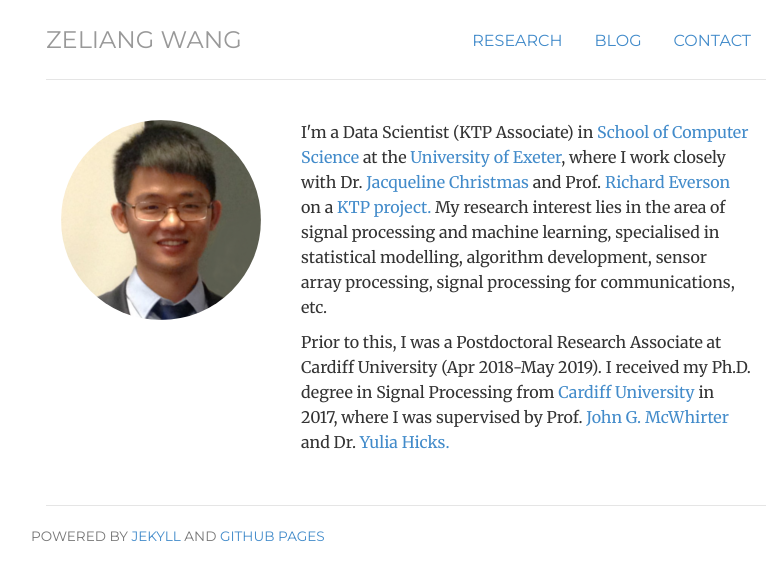
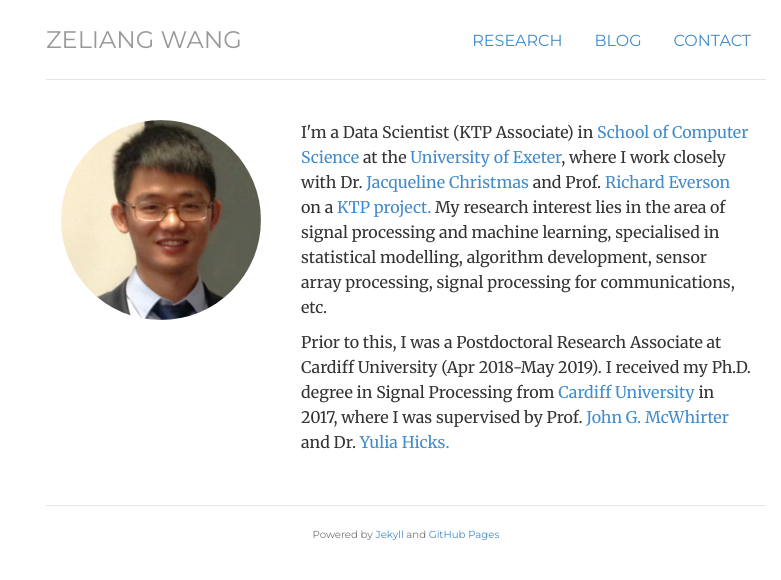
Before and after one commit to zeliangwang/zeliangwang.github.io, a Jekyll site: the page built from index.html, in a window 1280 px wide. Shown: the top 580 px of the page, without its empty margins (234-1015 px from the left). Built offline with Jekyll 4.4.1, drawn with Linux system fonts in a browser that asks for light colours.

Commit message:
update style.css file

```diff
--- a/css/style.css
+++ b/css/style.css
@@ -8,7 +8,11 @@
 blockquote p { font-size: 16px; line-height: 1.6em; }
 
 /* Masthead */
-.header, .footer, .header h3 { font-family: 'Montserrat', Helvetica, sans-serif; text-transform: uppercase; font-weight: normal; }
+/* .header, .footer, .header h3 { font-family: 'Montserrat', Helvetica, sans-serif; text-transform: uppercase; font-weight: normal; } */
+
+/* Masthead, added by Z Wang */
+.header, .header h3 { font-family: 'Montserrat', Helvetica, sans-serif; text-transform: uppercase; font-weight: normal; }
+.footer { font-family: 'Montserrat', Helvetica, sans-serif; text-transform: none; text-align: center; font-weight: normal; font-size: 12px}
 
 /* Navigation */
 h3.text-muted a {text-decoration: none; color: #999999; }
```
